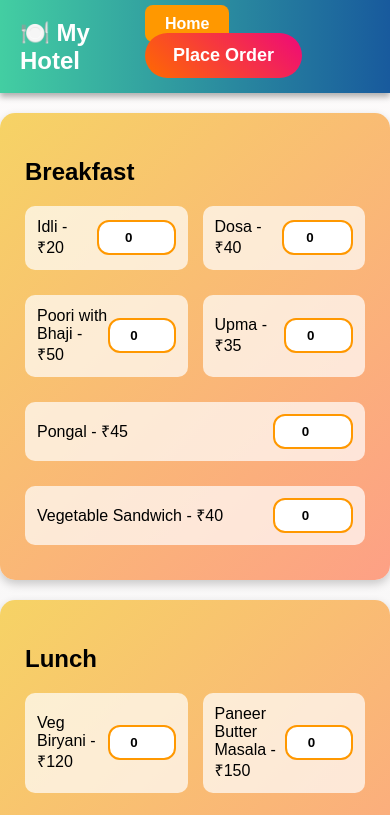
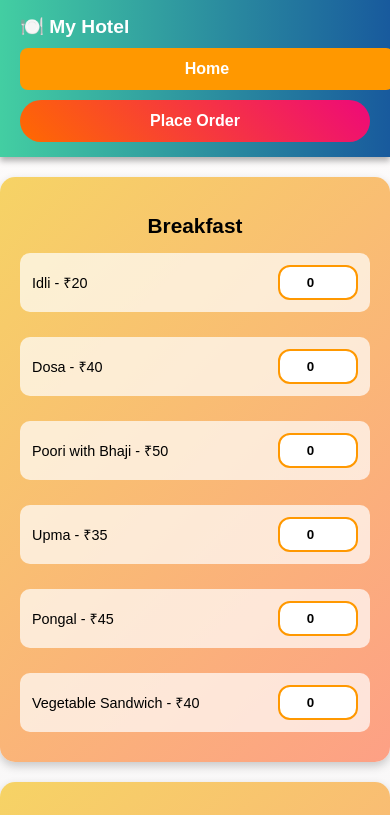
Before and after one commit to Rashmi7228/Menu-project, a plain HTML site: page menu.html in a window 390 px wide. Shown: the top 815 px of the page. Drawn offline with Linux system fonts and the light colour scheme.

Commit message:
Update menu-style.css

```diff
--- a/menu-style.css
+++ b/menu-style.css
@@ -12,18 +12,20 @@ body {
   display: flex;
   justify-content: space-between;
   align-items: center;
+  flex-wrap: wrap; /* lets nav wrap on small screens */
+  gap: 10px;
   padding: 15px 20px;
   color: white;
   box-shadow: 0 4px 6px rgba(0,0,0,0.3);
 }
 
 .navbar .hotel-name {
-  font-size: 1.5em;
+  font-size: clamp(1.2em, 4vw, 1.5em);
   font-weight: bold;
 }
 
 .category-section {
-  padding: 25px;
+  padding: 20px;
   margin: 20px auto;
   max-width: 900px;
   border-radius: 15px;
@@ -31,7 +33,21 @@ body {
   box-shadow: 0 4px 10px rgba(0,0,0,0.2);
 }
 
+.category-section h2 {
+  font-size: clamp(1.3em, 4vw, 1.8em);
+  margin-bottom: 15px;
+  text-align: center;
+}
+
+.items-container {
+  display: flex;
+  flex-wrap: wrap;
+  gap: 15px;
+}
+
 .dish {
+  flex: 1 1 calc(50% - 15px);
+  box-sizing: border-box;
   display: flex;
   justify-content: space-between;
   align-items: center;
@@ -39,11 +55,28 @@ body {
   margin-bottom: 10px;
   background: rgba(255,255,255,0.7);
   border-radius: 10px;
+  font-size: clamp(0.9em, 2.5vw, 1em);
+}
+
+.dish input[type="number"] {
+  width: 60px;
+  padding: 8px;
+  border-radius: 12px;
+  border: 2px solid #ff9800;
+  text-align: center;
+  font-weight: bold;
+  outline: none;
+  transition: all 0.2s;
+}
+
+.dish input[type="number"]:focus {
+  border-color: #e68900;
+  box-shadow: 0 0 5px rgba(255,152,0,0.5);
 }
 
 .order-btn {
   padding: 12px 28px;
-  font-size: 18px;
+  font-size: 16px;
   font-weight: bold;
   color: white;
   background: linear-gradient(45deg, #ff6a00, #ee0979);
@@ -60,7 +93,7 @@ body {
 
 .home-btn {
   padding: 10px 20px;
-  background-color: #ff9800;  /* Choose any color you like */
+  background-color: #ff9800;
   color: white;
   text-decoration: none;
   font-weight: bold;
@@ -73,30 +106,28 @@ body {
   transform: scale(1.05);
 }
 
+/* 📱 Mobile responsiveness */
+@media (max-width: 600px) {
+  .dish {
+    flex: 1 1 100%; /* stack dishes full-width */
+  }
 
-.items-container {
-  display: flex;
-  flex-wrap: wrap;      /* allows dishes to wrap to next line */
-  gap: 15px;            /* space between dishes */
+  .order-btn, .home-btn {
+    width: 100%;
+    text-align: center;
+    padding: 12px;
+    font-size: 1em;
+  }
+
+  .navbar {
+    flex-direction: column;
+    align-items: flex-start;
+  }
+
+  .nav-links {
+    display: flex;
+    flex-direction: column;
+    width: 100%;
+    gap: 10px;
+  }
 }
-
-.dish {
-  flex: 1 1 calc(50% - 15px);  /* take roughly 50% width minus gap */
-  box-sizing: border-box;       /* include padding/border in width */
-}
-
-.dish input[type="number"] {
-  width: 60px;                /* adjust width */
-  padding: 8px;               /* inner spacing */
-  border-radius: 12px;        /* rounded corners */
-  border: 2px solid #ff9800;  /* cute colored border */
-  text-align: center;          /* center the number */
-  font-weight: bold;
-  outline: none;
-  transition: all 0.2s;
-}
-
-.dish input[type="number"]:focus {
-  border-color: #e68900;      /* darker border on focus */
-  box-shadow: 0 0 5px rgba(255,152,0,0.5);
-}
```
